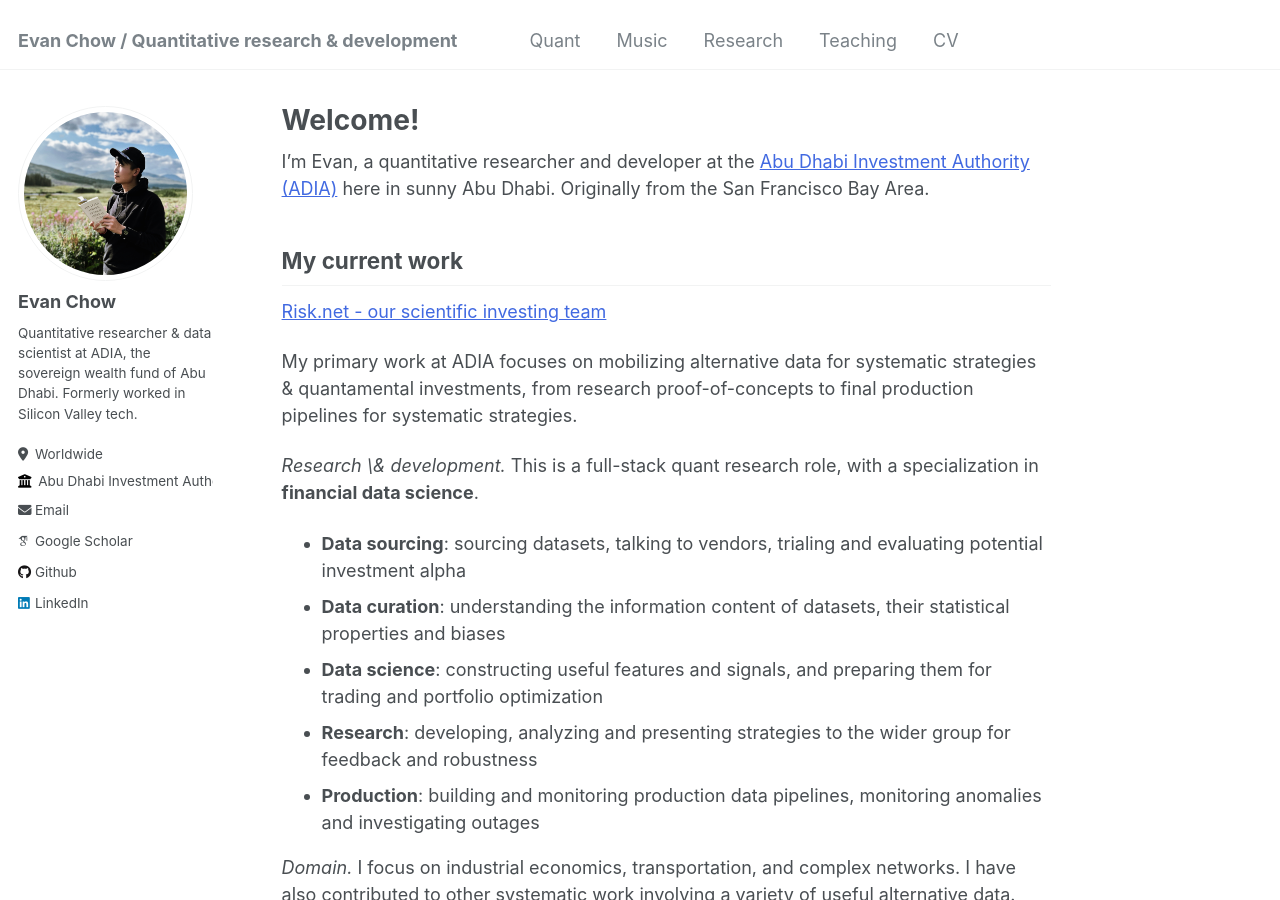
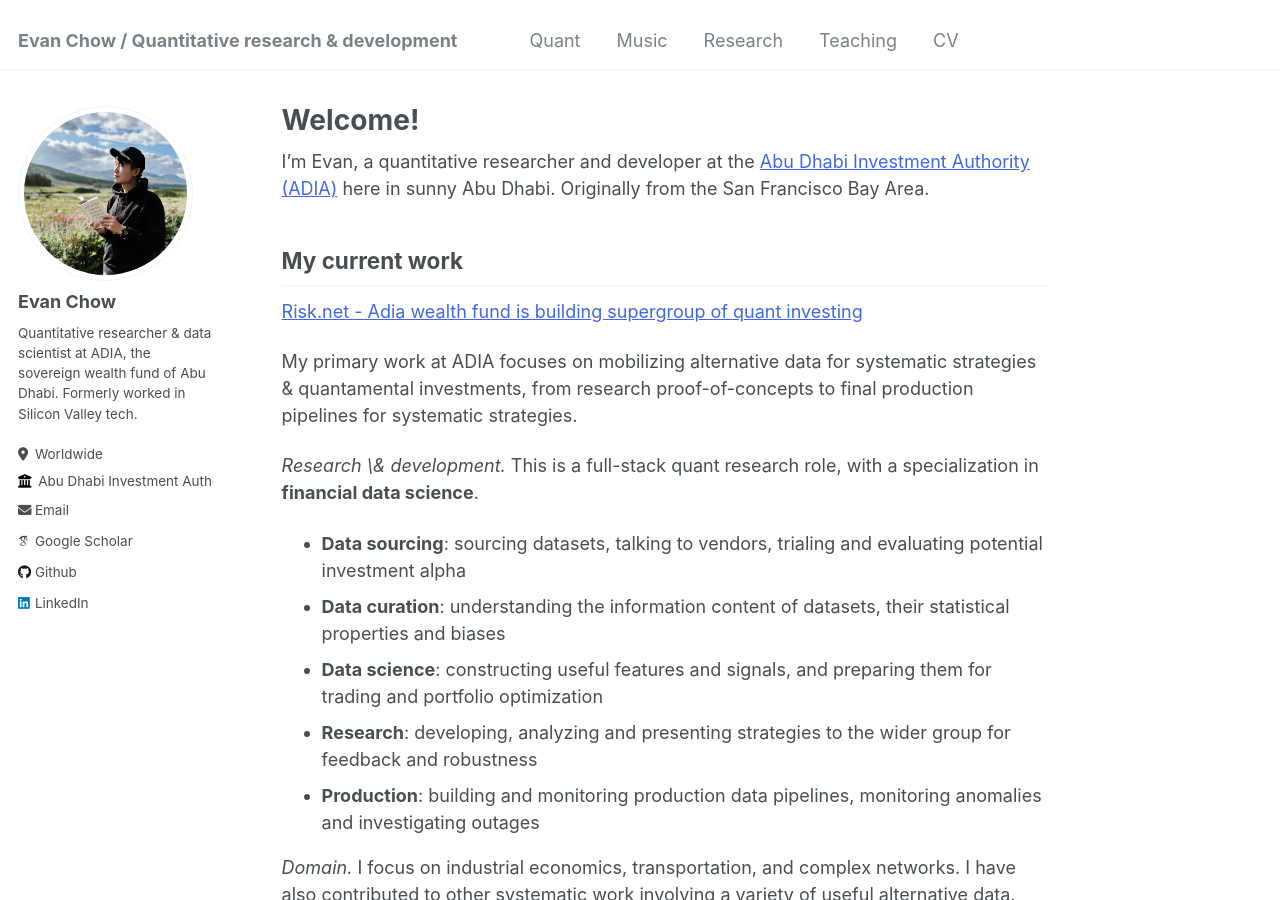
Before and after one commit to evnchw/evnchw.github.io, a Jekyll site: the page built from _pages/about.md, in a window 1280 px wide and 900 px high. Built offline with Jekyll 4.4.1, drawn with Linux system fonts in a browser that asks for light colours; some web fonts are replaced.

Commit message:
Quick commit.

```diff
--- a/_pages/about.md
+++ b/_pages/about.md
@@ -11,7 +11,7 @@
 
 ## My current work
 
-[Risk.net - our scientific investing team](https://www.risk.net/investing/quant-investing/7929061/adia-wealth-fund-is-building-supergroup-of-quant-investing)
+[Risk.net - Adia wealth fund is building supergroup of quant investing](https://www.risk.net/investing/quant-investing/7929061/adia-wealth-fund-is-building-supergroup-of-quant-investing)
 
 My primary work at ADIA focuses on mobilizing alternative data for systematic strategies & quantamental investments, from research proof-of-concepts to final production pipelines for systematic strategies.
 
```
